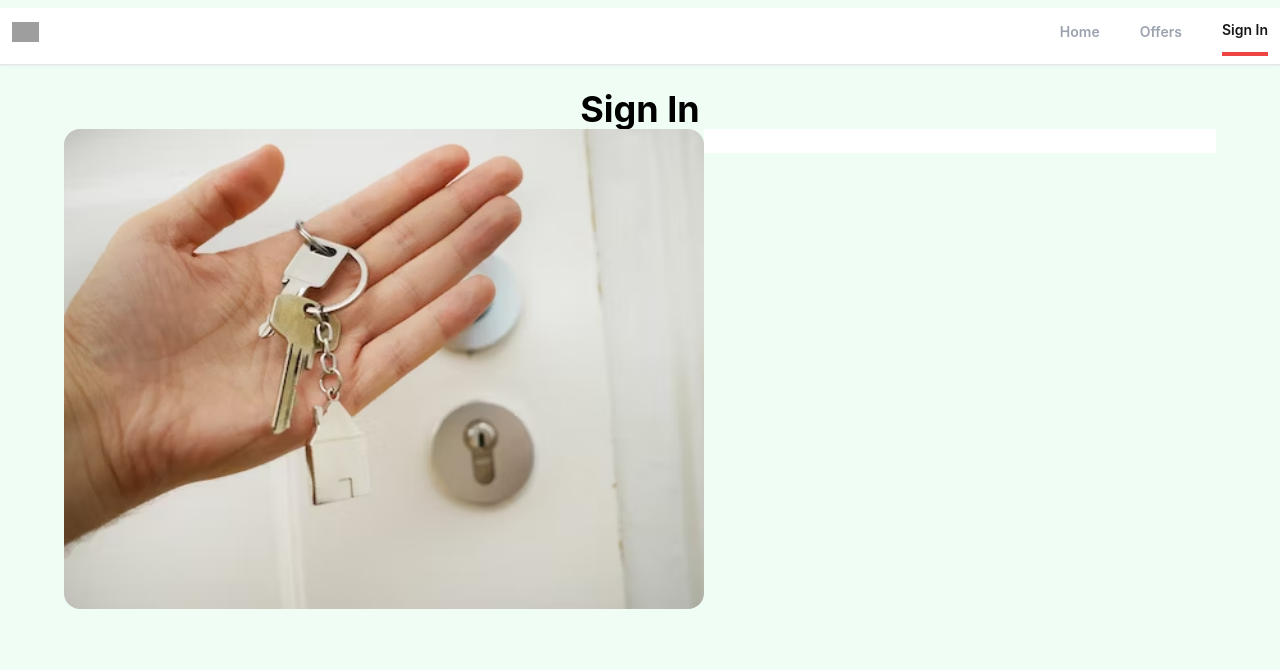
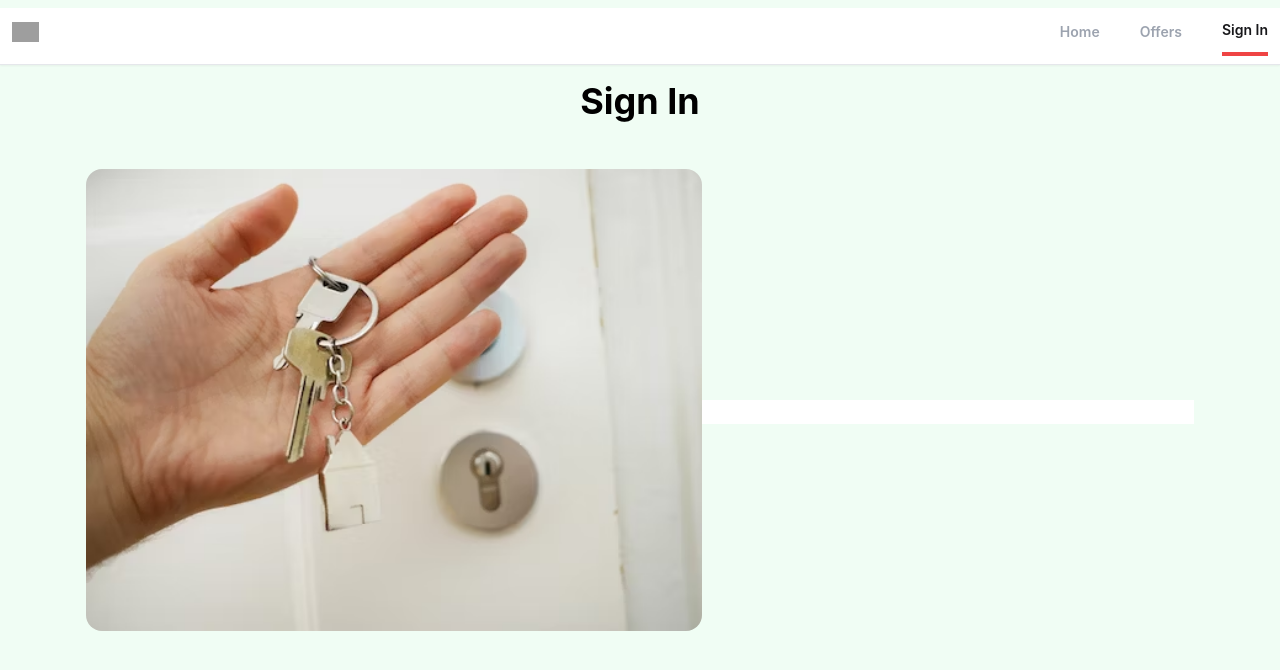
Before and after one commit to ChiefLopes/Realtor-web-clone, a React (Vite) app: page /sign-in in a window 1280 px wide. Shown: the top 670 px of the page. Built offline with nearby package versions, Linux system fonts and the light colour scheme; grey boxes are pictures that could not be loaded.

Commit message:
used flexbox to style and restructure the image and form inputs

```diff
--- a/src/Components/Pages/SignIn.jsx
+++ b/src/Components/Pages/SignIn.jsx
@@ -3,11 +3,11 @@ import handWithKey from "../../../public/assets/hand-key.avif";
 const SignIn = () => {
   return (
     <section>
-      <h1 className="text-4xl font-bold text-center mt-6">Sign In</h1>
+      <h1 className="text-4xl font-bold text-center mt-4">Sign In</h1>
 
       {/* this div houses both the image and the form sections */}
-      <div className="flex justify-center flex-wrap">
-        <div className="md:w-[67%] lg:w-[50%] mb-12 md:mb-6">
+      <div className="flex justify-center flex-wrap items-center py-12 px-6 max-w-7xl">
+        <div className="md:w-[67%] lg:w-[50%] mb-12 md:mb-6 ">
           <img
             src={handWithKey}
             alt="handwithkey"
```
